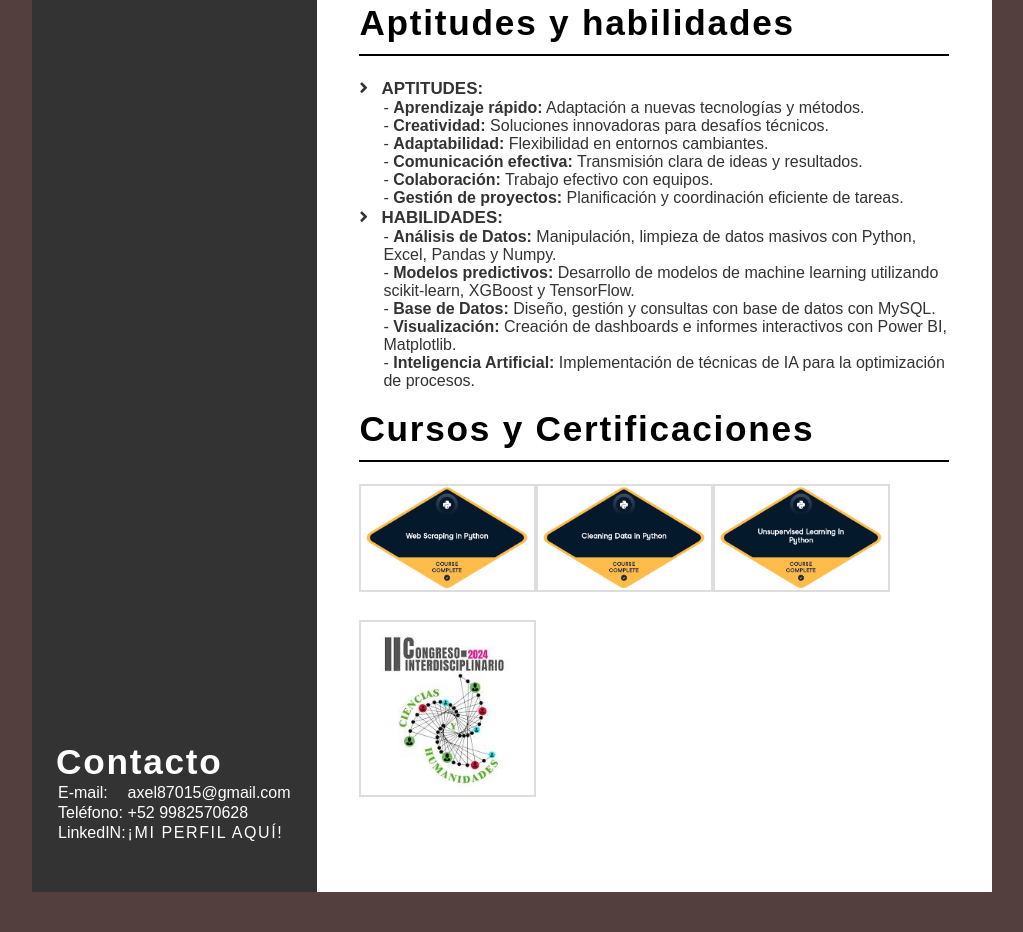
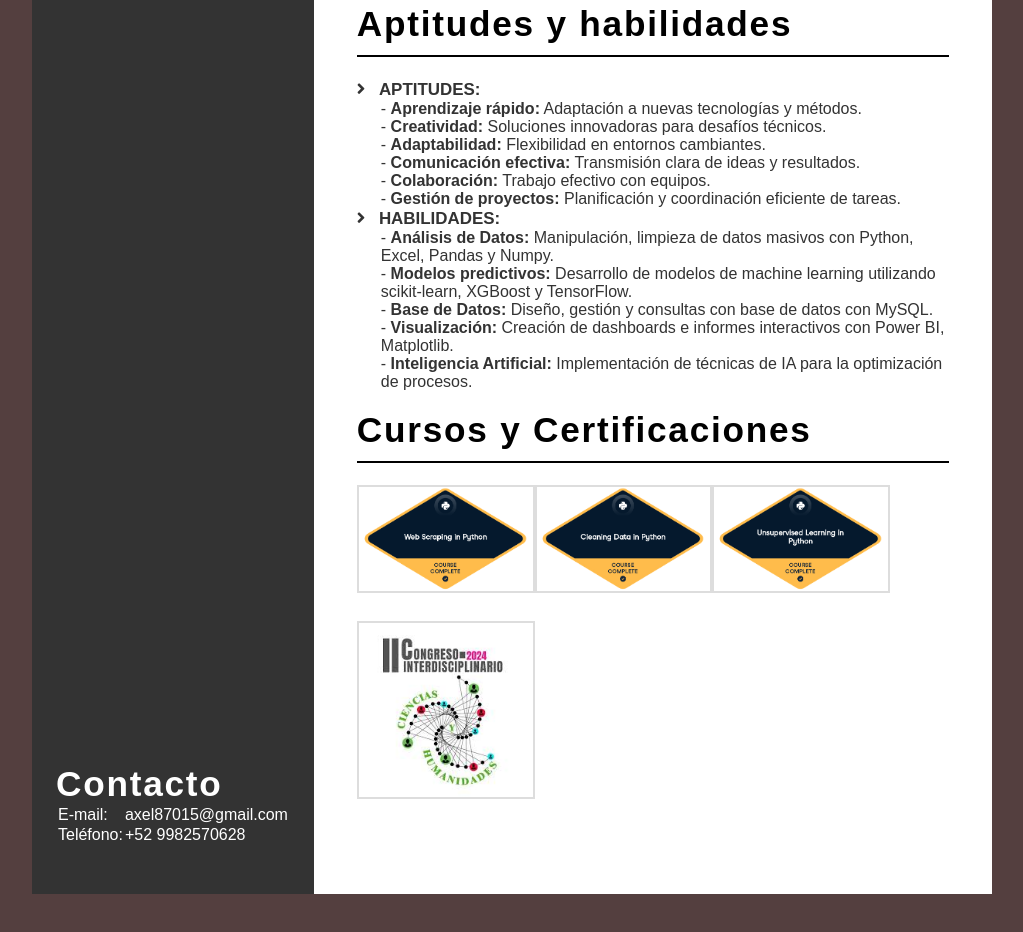
Before and after one commit to AXELEDUARDOCRUZMUKUL/Curriculum-vitae, a plain HTML site: page index.html in a window 1280 px wide. Shown: the part 1373-2305 px from the top of the page, without its empty margins (128-1151 px from the left). Drawn offline with Linux system fonts and the light colour scheme.

Commit message:
Update index.html

```diff
--- a/index.html
+++ b/index.html
@@ -28,10 +28,7 @@
 						<td>Teléfono:</td>
 						<td>+52 9982570628</td>
 					</tr>
-					<tr>
-						<td>LinkedIN:</td>
-						<td> <a class="link" href="www.linkedin.com/in/axel-eduardo-cruz-mukul-a95b46295"target=_blank"> ¡Mi perfil aquí!</a> </td>
-					</tr>
+
 				</table>
 			</div>
 		</header>
```
